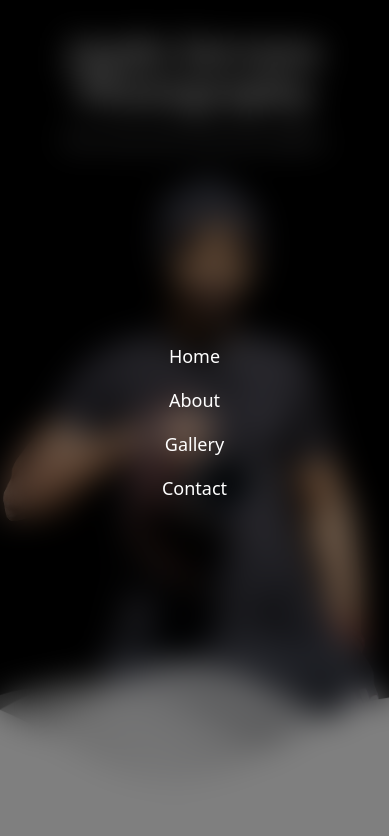
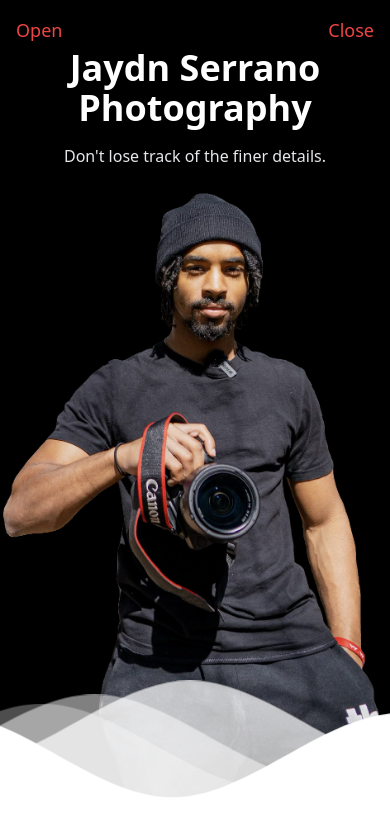
Before and after one commit to connoraleks/JaydnSerrano-Frontend, a React (Create React App) app in the folder frontend/: page / in a window 390 px wide. Shown: the top 836 px of the page. Built offline with nearby package versions, Linux system fonts and the light colour scheme.

Commit message:
feat: ugly menu buttons for mobile

```diff
--- a/frontend/src/components/Display.jsx
+++ b/frontend/src/components/Display.jsx
@@ -4,7 +4,7 @@ import Gallery from './Gallery'
 import About from './About'
 const Display = ({home,gallery,about,contact}) => {
     return (
-        <div className="md:pl-48 w-full h-full">
+        <div className="sm:pt-0 md:pl-48 w-full h-full">
             <div className="w-full h-full overflow-y-scroll">
                 <Home home={home}></Home>
                 <About about={about}></About>
--- a/frontend/src/components/Home.jsx
+++ b/frontend/src/components/Home.jsx
@@ -1,7 +1,7 @@
 import Wave from "./Wave"
 const Home = ({home}) => {
     return (
-        <div className="relative overflow-hidden">
+        <div className="mt-4 sm:mt-0 relative overflow-hidden">
             <div ref={home} className="h-full max-h-screen flex flex-col xl:flex-row justify-between md:justify-start md:p-8 lg:p-16 md:pb-0 overflow-hidden relative">
                 <div className="w-full h-full text-center md:text-left xl:text-right my-4 lg:mt-24 lg:pb-16" style={{transition: "all 0.55s ease"}}>
                     <h1 className="text-4xl lg:text-5xl xl:text-6xl my-4 font-bold text-white" style={{transition: "all 0.5s ease"}} >Jaydn Serrano Photography</h1>
--- a/frontend/src/components/Navbar.jsx
+++ b/frontend/src/components/Navbar.jsx
@@ -1,12 +1,14 @@
+import {useState} from "react";
 const Navbar = ({pages}) => {
     const buttonHover = "text-white text-lg lg:text-xl hover:text-blue-500";
-    const nav = "z-20 h-screen w-screen sm:w-48 flex absolute left-0 flex-col justify-center gap-24 bg-black bg-opacity-50 backdrop-blur-lg box-border text-center border-r border-white";
+    const [nav, setNav] = useState("z-20 -translate-x-full md:translate-x-0 h-screen w-screen sm:w-48 flex absolute left-0 flex-col justify-center gap-24 bg-black bg-opacity-50 backdrop-blur-lg box-border text-center sm:border-r sm:border-white");
     const scrollTo = (ref) => {
         console.log(ref);
         if(ref.current) ref.current.scrollIntoView({behavior: "smooth", block: "start"});
     }
     return (
-        <nav className={nav}>
+        <>
+        <nav style={{transition: "all 0.5s ease"}} className={nav}>
             <div className="w-full flex flex-col justify-center items-center gap-4 text-lg">
                 <button className={buttonHover} style={{transition: "all 0.5s ease"}}  onClick={() => scrollTo(pages[0])}>Home</button>
                 <button className={buttonHover} style={{transition: "all 0.5s ease"}}  onClick={() => scrollTo(pages[1])}>About</button>
@@ -14,6 +16,9 @@ const Navbar = ({pages}) => {
                 <button className={buttonHover} style={{transition: "all 0.5s ease"}}  onClick={() => scrollTo(pages[3])}>Contact</button>
             </div>
         </nav>
+        <button className="m-4 z-50 absolute md:hidden text-red-500 text-lg lg:text-xl hover:text-blue-500" style={{transition: "all 0.5s ease"}}  onClick={() => setNav("z-20 h-screen w-screen sm:w-48 flex absolute left-0 flex-col justify-center gap-24 bg-black bg-opacity-50 backdrop-blur-lg box-border text-center")}>Open</button>
+        <button className="m-4 z-50 absolute md:hidden text-red-500 text-lg lg:text-xl hover:text-blue-500 right-0" style={{transition: "all 0.5s ease"}}  onClick={() => setNav("z-20 -translate-x-full h-screen w-screen sm:w-48 flex absolute left-0 flex-col justify-center gap-24 bg-black bg-opacity-50 backdrop-blur-lg box-border text-center")}>Close</button>
+        </>
     )
 }
 export default Navbar;
```
